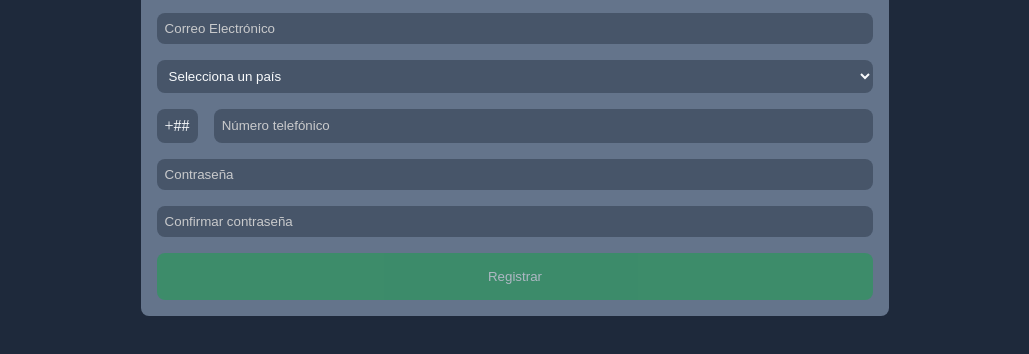
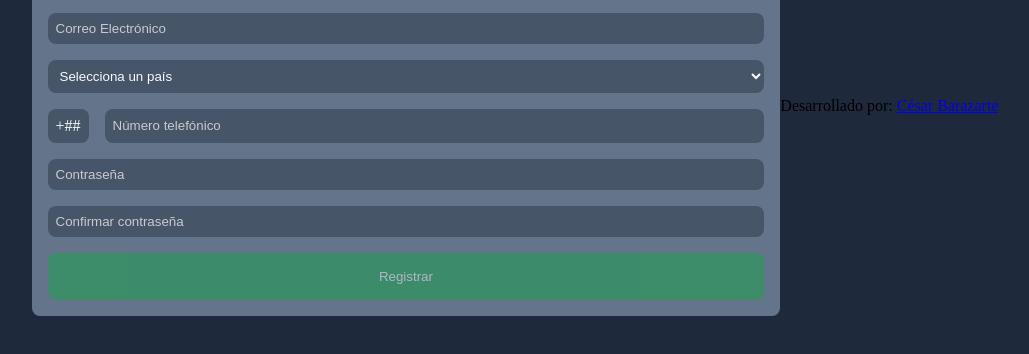
Before and after one commit to cesarbdeveloper/Validation, a plain HTML site: page index.html in a window 1280 px wide. Shown: the part 294-648 px from the top of the page, without its empty margins (125-1154 px from the left). Drawn offline with Linux system fonts and the light colour scheme.

Commit message:
Update index.html

```diff
--- a/index.html
+++ b/index.html
@@ -268,5 +268,10 @@
         <button disabled id="form-btn">Registrar</button>
     </form>
     <script src="index.js"></script>
+    <footer>
+        <p>Desarrollado por:
+            <a href="https://github.com/cesarbdeveloper" target="_blank">César Barazarte</a>
+        </p>
+    </footer>
 </body>
 </html>
```
